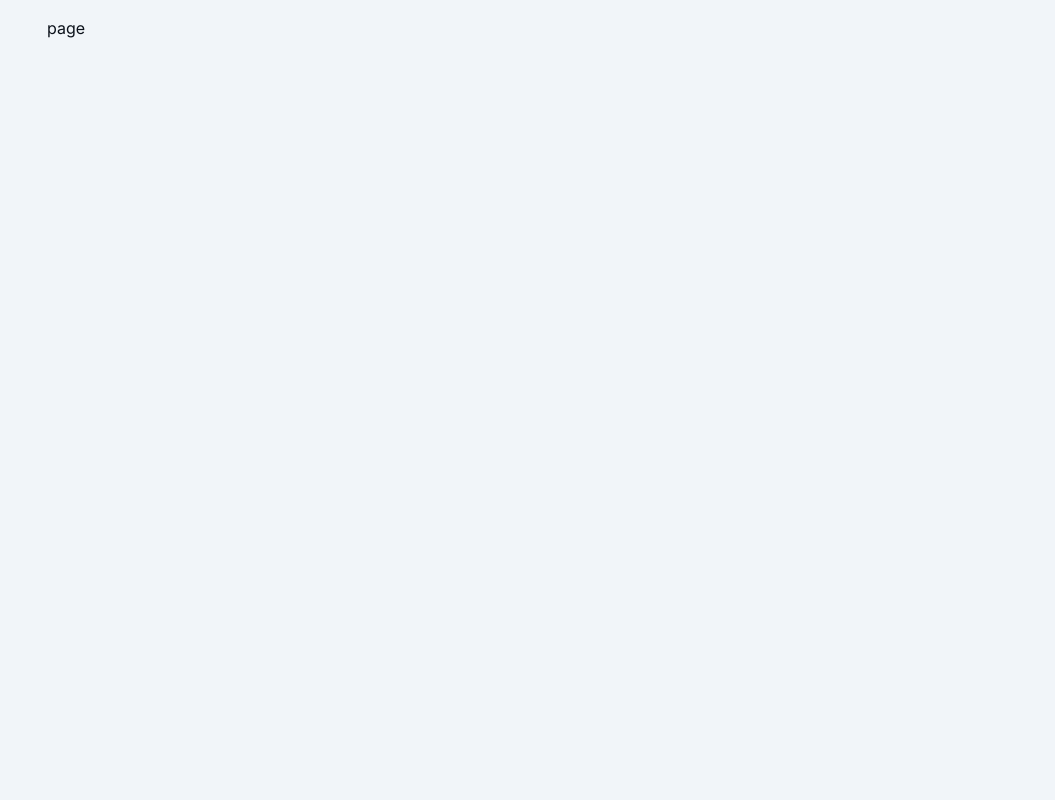
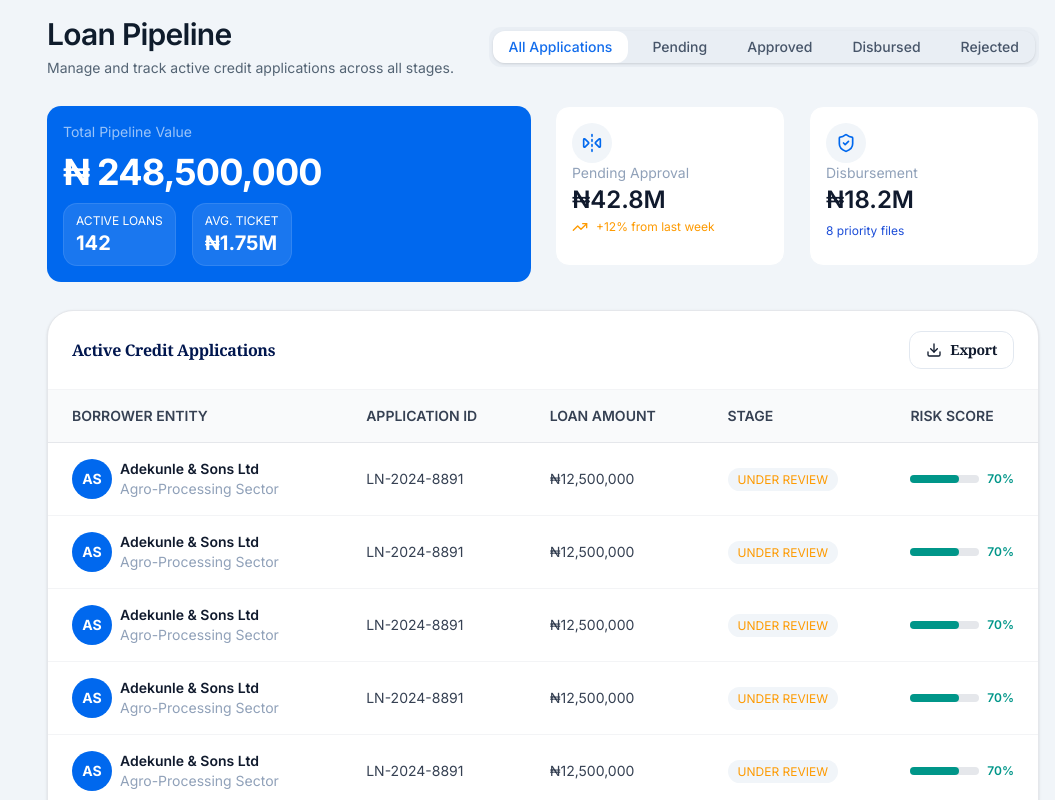
Before and after one commit to Banicoop/coocredit-business, a Next.js app: page /super-agent/pipeline in a window 1280 px wide. Shown: the top 800 px of the page, without its empty margins (225-1280 px from the left). Built offline with nearby package versions, Linux system fonts and the light colour scheme; a web font is replaced by a local one.

Commit message:
implement super agent pipeline screen

```diff
--- /dev/null
+++ b/src/app/(dashboard)/super-agent/(main)/pipeline/ActiveCreditList.tsx
@@ -0,0 +1,87 @@
+'use client';
+
+import Button from '@/components/primitives/buttons/Button';
+import { BasicTable } from '@/components/primitives/tables/BasicTable';
+import Typography from '@/components/primitives/Typography';
+import { ColItem } from '@/components/ui/PageHeader';
+import { ProgressBar } from '@/components/ui/ProgessBar';
+import { Flex } from '@/components/ui/ui-layout';
+import { Download } from 'lucide-react';
+import React from 'react'
+
+
+const data = Array.from({length: 10}, (() => ({
+    user: {
+        userName: 'Adekunle & Sons Ltd',
+        desc: 'Agro-Processing Sector'
+    },
+    id: 'LN-2024-8891',
+    loanAmount: '₦12,500,000',
+    stage: 'UNDER REVIEW',
+    riskScore: 70
+})))
+
+
+const Title = () => (
+    <Flex className='justify-between'>
+        <Typography variant='p' color='primary2'>Active Credit Applications</Typography>
+        <Button size='md' variant='ghost' className='text-ink font-semibold border' startIcon={<Download size={16}/>}>Export</Button>
+    </Flex>
+)
+
+const ActiveCreditList = () => {
+
+    const columns = [
+        {
+            key: 'user',
+            title: 'BORROWER ENTITY',
+            render: (val: any) => (
+                <Flex className='gap-2'>
+                    <Flex className='w-10 h-10 rounded-full justify-center bg-primary text-card font-bold'>AS</Flex>
+                    <ColItem
+                        item1={val.userName}
+                        item2={val.desc}
+                        className1='text-ink font-semibold'
+                        className2='text-ring'
+                    />
+                </Flex>
+            )
+        },
+        {
+            key: 'id',
+            title: 'APPLICATION ID'
+        },
+        {
+            key: 'loanAmount',
+            title: 'LOAN AMOUNT'
+        },
+        {
+            key: 'stage',
+            title: 'STAGE',
+            render: (val: string) => (
+                <Typography variant='small' className='py-1 px-2.5 rounded-md bg-accent text-chart-5'>{val}</Typography>
+            )
+        },
+        {
+            key: 'riskScore',
+            title: 'RISK SCORE',
+            render: (val: number) => (
+                <Flex className='gap-2'>
+                    <ProgressBar value={val} className='bg-chart-2' />
+                    <Typography  variant='small' weight='semibold' className='text-chart-2'>{val}%</Typography>
+                </Flex>
+            )
+        },
+    ]
+
+  return (
+    <BasicTable
+        columns={columns}
+        data={data ?? []}
+        pageSize={6}
+        pagination={true}
+        title={<Title/>}/>
+  )
+}
+
+export default ActiveCreditList;
--- a/src/app/(dashboard)/super-agent/(main)/pipeline/page.tsx
+++ b/src/app/(dashboard)/super-agent/(main)/pipeline/page.tsx
@@ -1,8 +1,101 @@
-import React from 'react'
+import Typography from '@/components/primitives/Typography';
+import { ColItem, PageHeader } from '@/components/ui/PageHeader';
+import { Tabs } from '@/components/ui/Tabs';
+import { Flex, FlexCol, Grid } from '@/components/ui/ui-layout';
+import { FlipVertical2, ShieldCheck, TrendingUp } from 'lucide-react';
+import React from 'react';
+import ActiveCreditList from './ActiveCreditList';
+
+
+interface CardProps {
+  className?: string;
+  icon: React.ReactNode;
+  label: string;
+  val: string;
+  desc: React.ReactNode
+}
+
+const Card = ({icon, label, val, desc, className}: CardProps) => (
+  <FlexCol className={`p-4 rounded-lg bg-card border border-secondary h-40 ${className}`}>
+    <div>{icon}</div>
+    <ColItem
+      item1={label}
+      item2={val}
+      className1='text-ring'
+      className2='text-ink text-[24px] font-semibold'
+      />
+    <div>{desc}</div>
+  </FlexCol>
+)
+
+const tabs = [
+  {
+    label: 'All Applications',
+    value: 'all'
+  },
+  {
+    label: 'Pending',
+    value: 'pending'
+  },
+  {
+    label: 'Approved',
+    value: 'approved'
+  },
+  {
+    label: 'Disbursed',
+    value: 'disbursed'
+  },
+  {
+    label: 'Rejected',
+    value: 'rejected'
+  },
+]
+
 
 const PipelinePage = () => {
   return (
-    <div>page</div>
+    <FlexCol className='gap-7'>
+      <FlexCol className='gap-5 lg:flex-row lg:items-center justify-between'>
+        <PageHeader
+          title='Loan Pipeline'
+          description='Manage and track active credit applications across all stages.' />
+        <Tabs items={tabs} defaultValue='all' className='hidden md:flex'/>
+      </FlexCol>
+      <Grid className='grid-cols-2 lg:grid-cols-4 gap-6'>
+        <FlexCol className='col-span-2 p-4 rounded-lg bg-primary gap-2'>
+          <Typography className='text-card/60'>Total Pipeline Value</Typography>
+          <Typography variant='h1' color='light'>₦ 248,500,000</Typography>
+          <Flex className='gap-4'>
+            <ColItem
+              item1='ACTIVE LOANS'
+              item2='142'
+              className='bg-[#FFFFFF1A] rounded-lg border border-[#FFFFFF1A] py-2 px-3'
+              className1='text-[12px] text-card' className2='font-bold text-card text-[20px]'/>
+            <ColItem
+              item1='AVG. TICKET'
+              item2='₦1.75M'
+              className='bg-[#FFFFFF1A] rounded-lg border border-[#FFFFFF1A] py-2 px-3'
+              className1='text-[12px] text-card' className2='font-bold text-card text-[20px]'/>
+          </Flex>
+        </FlexCol>
+        <Card
+          label='Pending Approval'
+          val='₦42.8M'
+          desc={<Typography variant='small' className='text-chart-5' startIcon={<TrendingUp size={16}/>}>+12% from last week</Typography>}
+          icon={<Flex className='p-2.5 rounded-full bg-accent w-fit'>
+            <FlipVertical2 size={20} className='text-primary'/>
+          </Flex>}/>
+        <Card
+          label='Disbursement'
+          val='₦18.2M'
+          desc={<Typography color='active' variant='small'>8 priority files</Typography>}
+          icon={<Flex className='p-2.5 rounded-full bg-accent w-fit'>
+            <ShieldCheck size={20} className='text-primary'/>
+          </Flex>}/>
+      </Grid>
+
+      <ActiveCreditList/>
+    </FlexCol>
   )
 }
 
--- a/src/app/(dashboard)/super-agent/(main)/team/_sections/AgentsList.tsx
+++ b/src/app/(dashboard)/super-agent/(main)/team/_sections/AgentsList.tsx
@@ -6,7 +6,7 @@ import Typography from '@/components/primitives/Typography';
 const AgentsList = () => {
   return (
     <Grid className='gap-4'>
-        <FlexCol className='p-2.5 rounded-lg bg-[#DBE9FE] justify-between md:flex-row'>
+        <FlexCol className='p-2.5 rounded-lg bg-[#DBE9FE] justify-between md:flex-row md:items-center'>
             <Flex className='gap-3'>
                 <CustomSelect
                 wrapperClass='flex items-center gap-1.5'
--- a/src/components/ui/PageHeader.tsx
+++ b/src/components/ui/PageHeader.tsx
@@ -5,6 +5,16 @@ import React from 'react'
 import Typography from '../primitives/Typography';
 import Link from "next/link";
 import { forwardRef } from "react";
+import { cn } from '@/lib/utils';
+
+
+interface ColItemProps {
+  item1: string,
+  item2: string,
+  className?: string;
+  className1?: string,
+  className2?: string
+}
 
 interface ActionButton {
   label: string;
@@ -22,9 +32,9 @@ interface PageHeaderProps {
 }
 
 
-export const ColItem = ({item1, item2, className1, className2}: {item1: string, item2: string, className1?: string, className2?: string}) => {
+export const ColItem = ({item1, item2, className, className1, className2}: ColItemProps) => {
   return(
-    <div className="flex flex-col">
+    <div className={cn("flex flex-col", className)}>
       <Typography className={className1}>{item1}</Typography>
       <Typography className={className2}>{item2}</Typography>
     </div>
```
